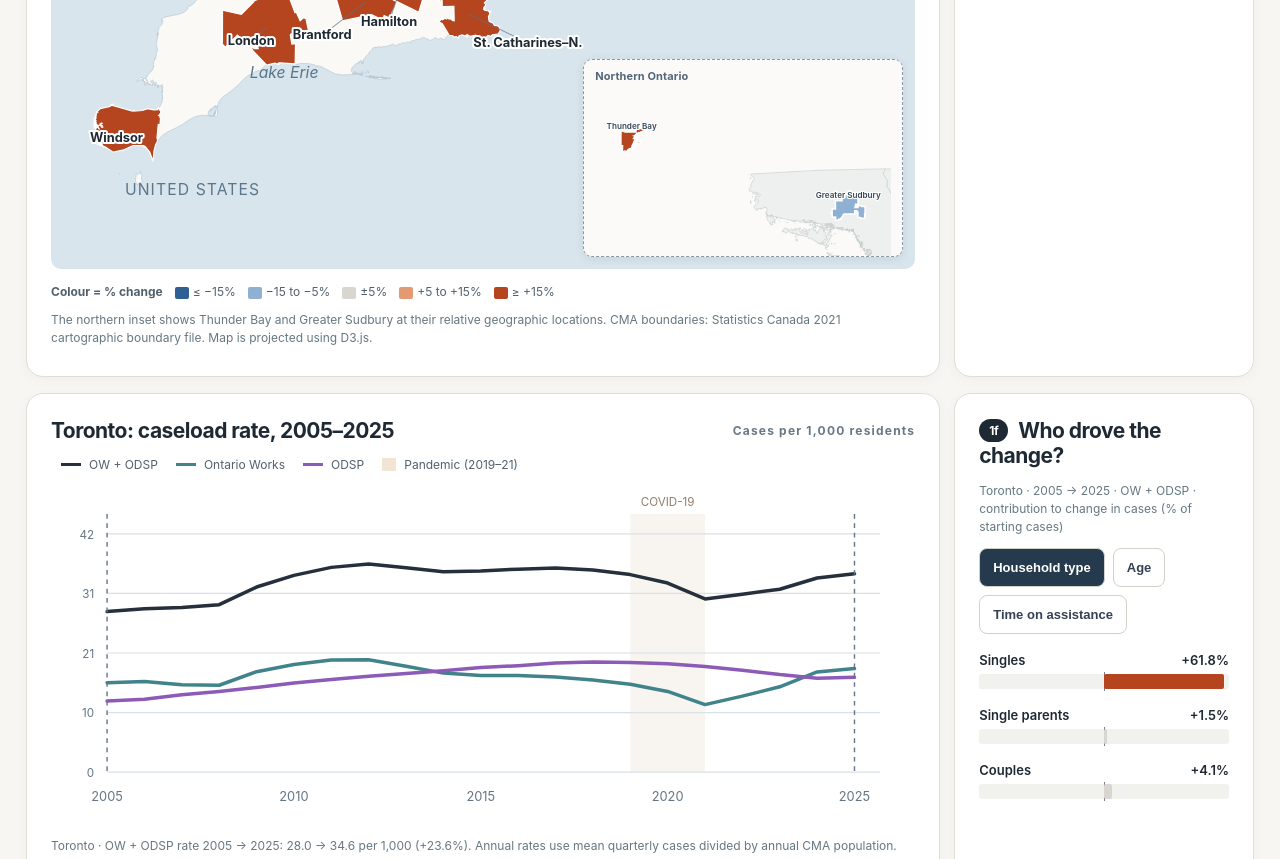
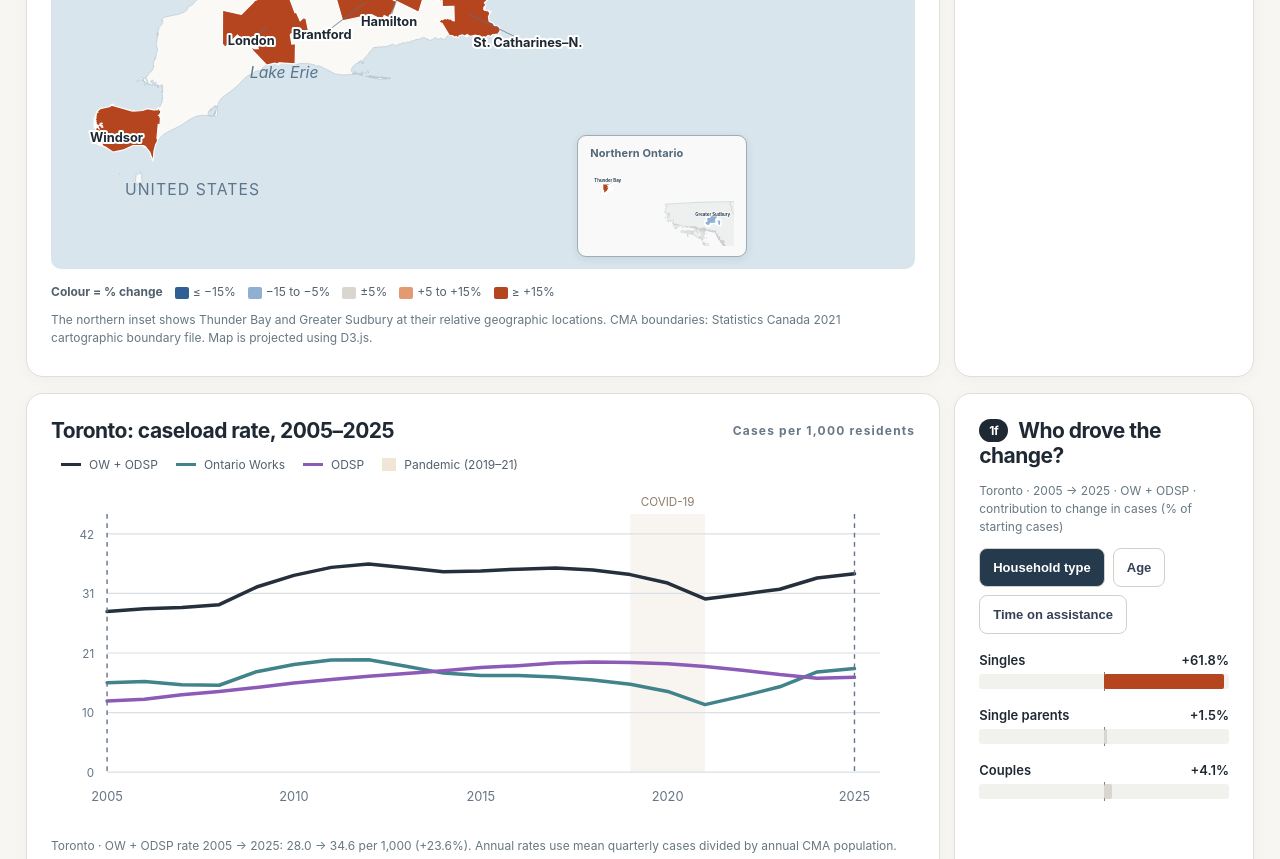
Before and after one commit to AnnieQiulq/sta313-social-assistance-dashboard, a plain HTML site: page index.html in a window 1280 px wide. Shown: the part 908-1767 px from the top of the page. Drawn offline with nearby package versions, Linux system fonts and the light colour scheme.

Commit message:
Style geographic northern inset

```diff
--- a/style.css
+++ b/style.css
@@ -98,3 +98,9 @@ main{max-width:1510px}.layout,.bottom-layout{grid-template-columns:minmax(0,3.05
 .north-position-label{font-size:11px;font-weight:600;fill:#34475a;paint-order:stroke;stroke:#fff;stroke-width:3px}
 .north-label{font-size:12px;font-weight:650;fill:#243447}
 @media(max-width:850px){.combined-inset{width:58%}}
+
+/* Geographic northern Ontario inset */
+.inset.combined-inset{width:min(440px,52%);height:auto;padding:10px 12px;background:#f8f9f8;border:1px solid #9eacb6}
+.combined-inset #northInsetSvg{display:block;width:100%;height:auto;max-height:none;aspect-ratio:400/240;overflow:hidden}
+.combined-inset .north-position-label{font-size:12px;font-weight:650;fill:#25394b;stroke:#fff;stroke-width:3px;paint-order:stroke;pointer-events:none}
+@media(max-width:650px){.inset.combined-inset{width:min(290px,65%);height:auto;padding:7px}.combined-inset #northInsetSvg{height:auto}}
```
